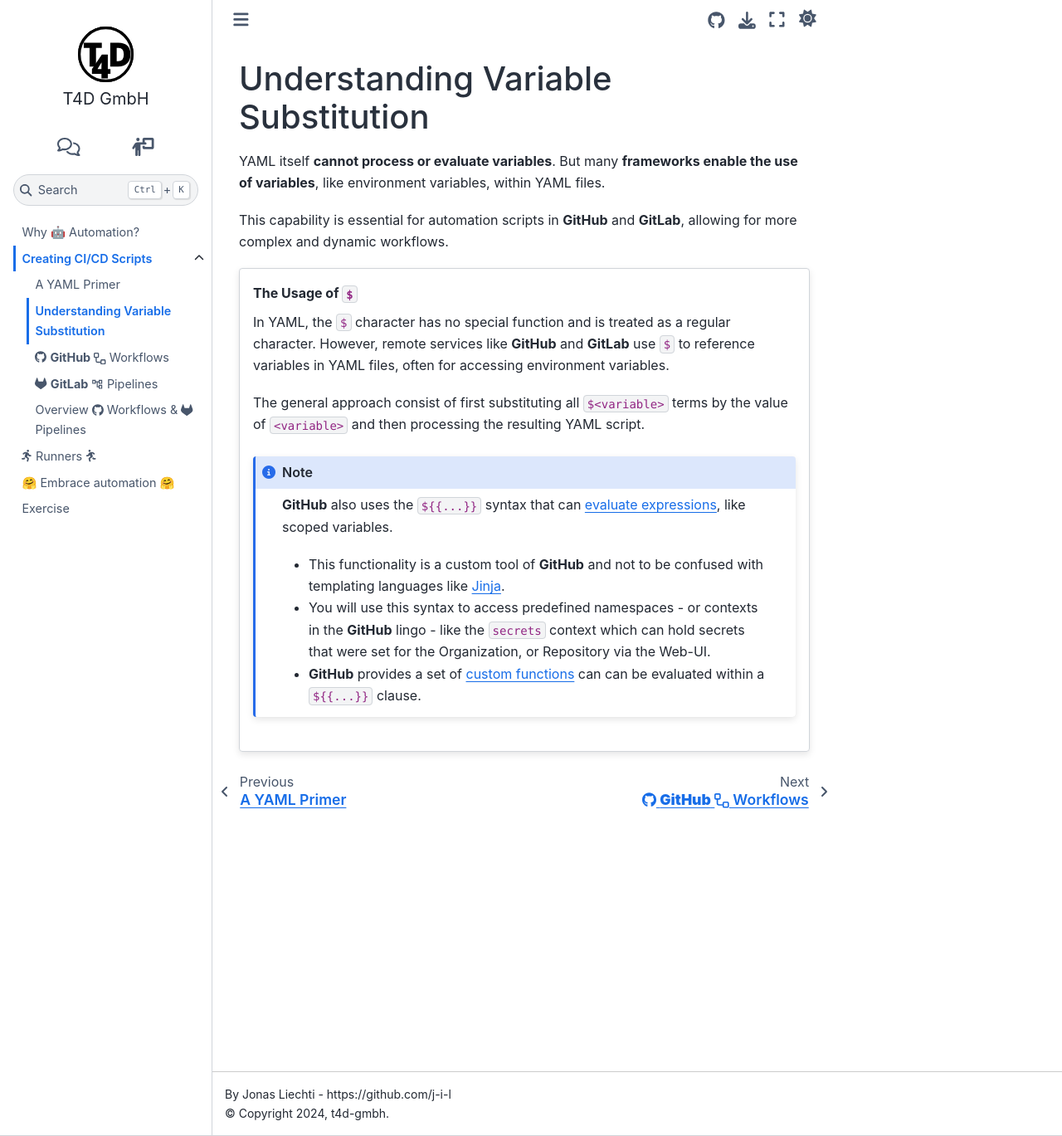
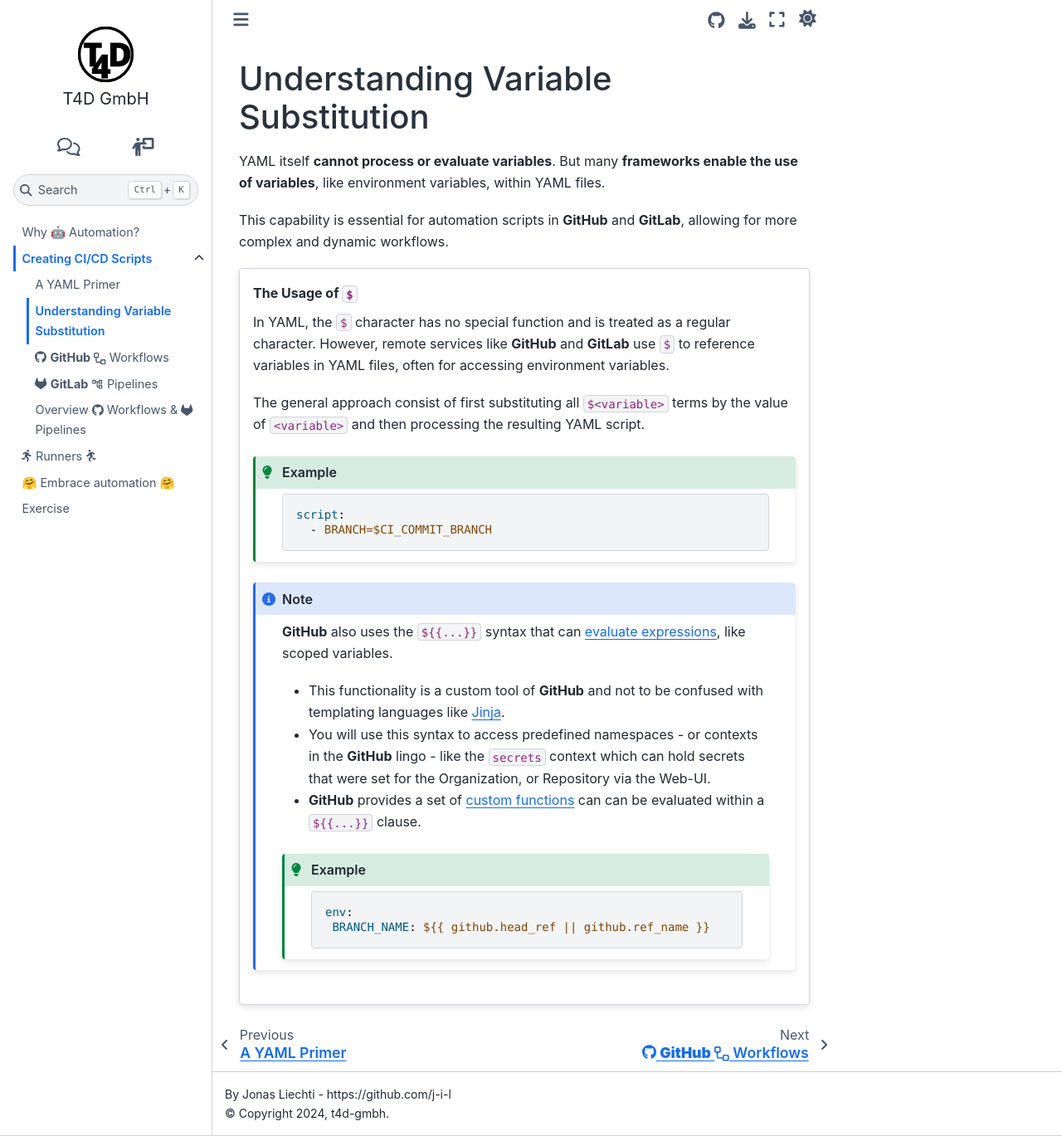
Before and after one commit to t4d-gmbh/ci-cd-workflows, a Sphinx documentation site: the page built from source/content/creating_workflows/using_variables.md, in a window 1280 px wide and 1369 px high. Shown: the whole window at 83% size. Built offline with Sphinx 7.4.7 and the Sphinx Book theme 1.1.4, drawn with Linux system fonts in a browser that asks for light colours; pages that are not in the unit, such as notebooks, are missing from menus; the version number could not be read and is left out.

Commit message:
add examples for $ usage

````diff
--- a/source/content/creating_workflows/using_variables.md
+++ b/source/content/creating_workflows/using_variables.md
@@ -6,7 +6,7 @@
 This capability is essential for automation scripts in **GitHub** and **GitLab**, allowing for more complex and dynamic workflows.
 {% endif %}
 
-::::{card} The Usage of `$`
+:::::{card} The Usage of `$`
 {% if page %}
 In YAML, the `$` character has no special function and is treated as a regular character.
 However, remote services like **GitHub** and **GitLab** use `$` to reference variables in YAML files, often for accessing environment variables.
@@ -18,13 +18,30 @@
 
 `$<varaible>` occurrences are **substituted by the corresponding value** prior to processing the YAML file.
 {% endif %}
-:::{note}
+::::{admonition} Example
+:class: tip
+```yaml
+script:
+  - BRANCH=$CI_COMMIT_BRANCH
+```
+::::
+::::{note}
 **GitHub** also uses the {% raw %}`${{...}}`{% endraw %} syntax that can [evaluate expressions](https://docs.github.com/en/actions/writing-workflows/choosing-what-your-workflow-does/evaluate-expressions-in-workflows-and-actions), like scoped variables.
 
 {% if page %}
 - This functionality is a custom tool of **GitHub** and not to be confused with templating languages like [Jinja](https://jinja.palletsprojects.com/en/stable/).
 - You will use this syntax to access predefined namespaces - or contexts in the **GitHub** lingo - like the `secrets` context which can hold secrets that were set for the Organization, or Repository via the Web-UI.
 - **GitHub** provides a set of [custom functions](https://docs.github.com/en/actions/writing-workflows/choosing-what-your-workflow-does/evaluate-expressions-in-workflows-and-actions#functions) can can be evaluated within a {%raw%}`${{...}}`{%endraw%} clause.
+:::{admonition} Example
+:class: tip
+{%raw%}
+```yaml
+env:
+ BRANCH_NAME: ${{ github.head_ref || github.ref_name }}
+```
+{%endraw%}
+:::
+
 {% endif %}
-:::
 ::::
+:::::
````
